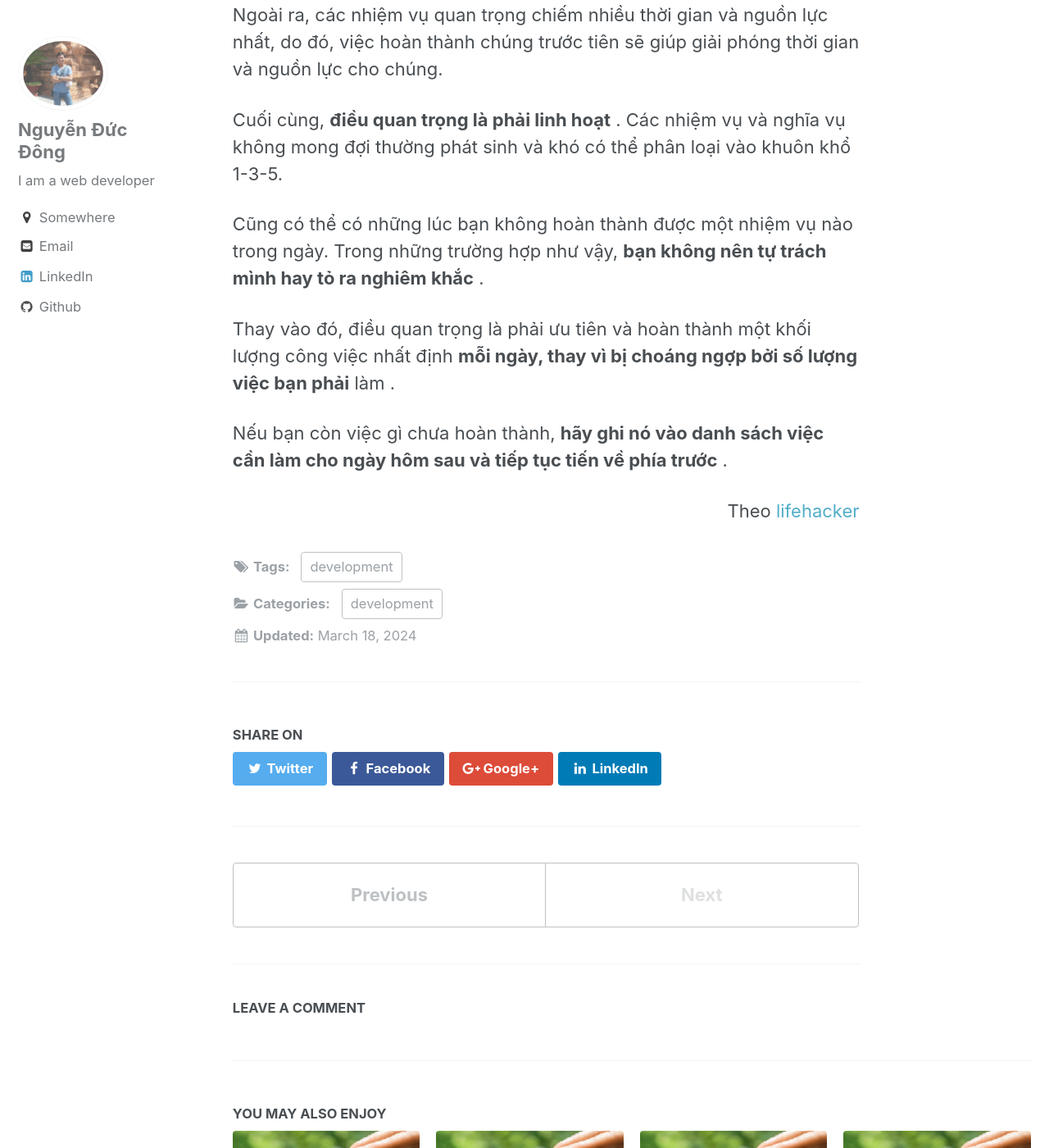
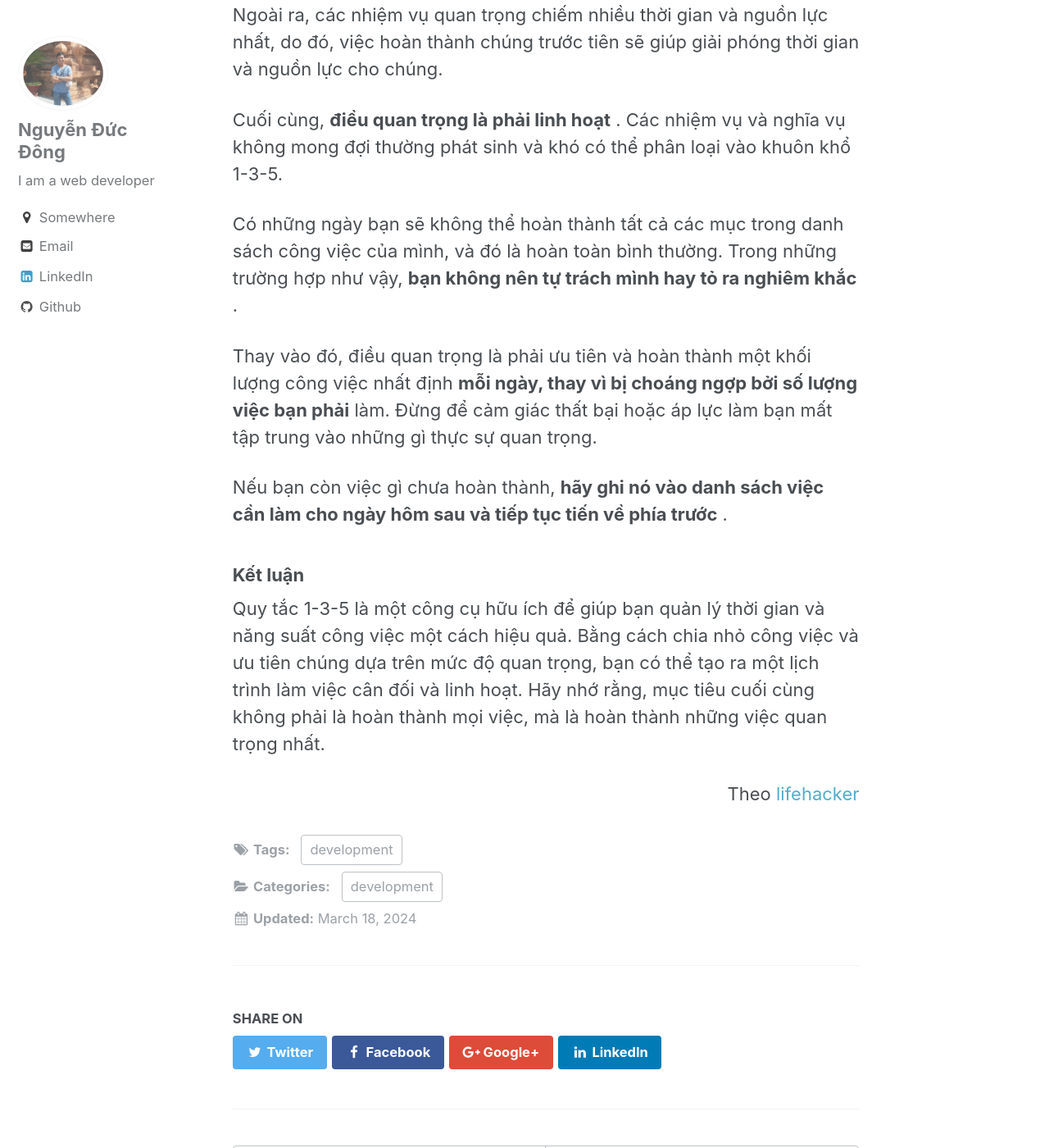
Before and after one commit to ducdongmg/ducdongmg.github.io, a Jekyll site: the page built from _posts/2024-03-18-todo-list-1-3-5-rule.md, in a window 1280 px wide and 1400 px high, scrolled down 3072 px. Shown: the whole window at 82% size. Built offline with Jekyll 4.4.1, drawn with Linux system fonts in a browser that asks for light colours; comment, search, counter and statistics services are not loaded; some of the changed text lies outside the part shown.

Commit message:
add summary

```diff
--- a/_posts/2024-03-18-todo-list-1-3-5-rule.md
+++ b/_posts/2024-03-18-todo-list-1-3-5-rule.md
@@ -66,13 +66,16 @@ Như câu nói '' [Ăn ếch](https://lifehacker.com/eat-the-frog-first-thing-in
 
 Ngoài ra, các nhiệm vụ quan trọng chiếm nhiều thời gian và nguồn lực nhất, do đó, việc hoàn thành chúng trước tiên sẽ giúp giải phóng thời gian và nguồn lực cho chúng.
 
-
 Cuối cùng, **điều quan trọng là phải linh hoạt** . Các nhiệm vụ và nghĩa vụ không mong đợi thường phát sinh và khó có thể phân loại vào khuôn khổ 1-3-5.
 
-Cũng có thể có những lúc bạn không hoàn thành được một nhiệm vụ nào trong ngày. Trong những trường hợp như vậy, **bạn không nên tự trách mình hay tỏ ra nghiêm khắc** .
+Có những ngày bạn sẽ không thể hoàn thành tất cả các mục trong danh sách công việc của mình, và đó là hoàn toàn bình thường. Trong những trường hợp như vậy, **bạn không nên tự trách mình hay tỏ ra nghiêm khắc** .
 
-Thay vào đó, điều quan trọng là phải ưu tiên và hoàn thành một khối lượng công việc nhất định **mỗi ngày, thay vì bị choáng ngợp bởi số lượng việc bạn phải** làm .
+Thay vào đó, điều quan trọng là phải ưu tiên và hoàn thành một khối lượng công việc nhất định **mỗi ngày, thay vì bị choáng ngợp bởi số lượng việc bạn phải** làm. Đừng để cảm giác thất bại hoặc áp lực làm bạn mất tập trung vào những gì thực sự quan trọng.
 
 Nếu bạn còn việc gì chưa hoàn thành, **hãy ghi nó vào danh sách việc cần làm cho ngày hôm sau và tiếp tục tiến về phía trước** .
 
+### Kết luận
+
+Quy tắc 1-3-5 là một công cụ hữu ích để giúp bạn quản lý thời gian và năng suất công việc một cách hiệu quả. Bằng cách chia nhỏ công việc và ưu tiên chúng dựa trên mức độ quan trọng, bạn có thể tạo ra một lịch trình làm việc cân đối và linh hoạt. Hãy nhớ rằng, mục tiêu cuối cùng không phải là hoàn thành mọi việc, mà là hoàn thành những việc quan trọng nhất.
+
 <div style="text-align: right">Theo <a href="https://www.lifehacker.jp/article/2403-make-a-better-to-do-list-1-3-5-rule/">lifehacker</a></div>
```
